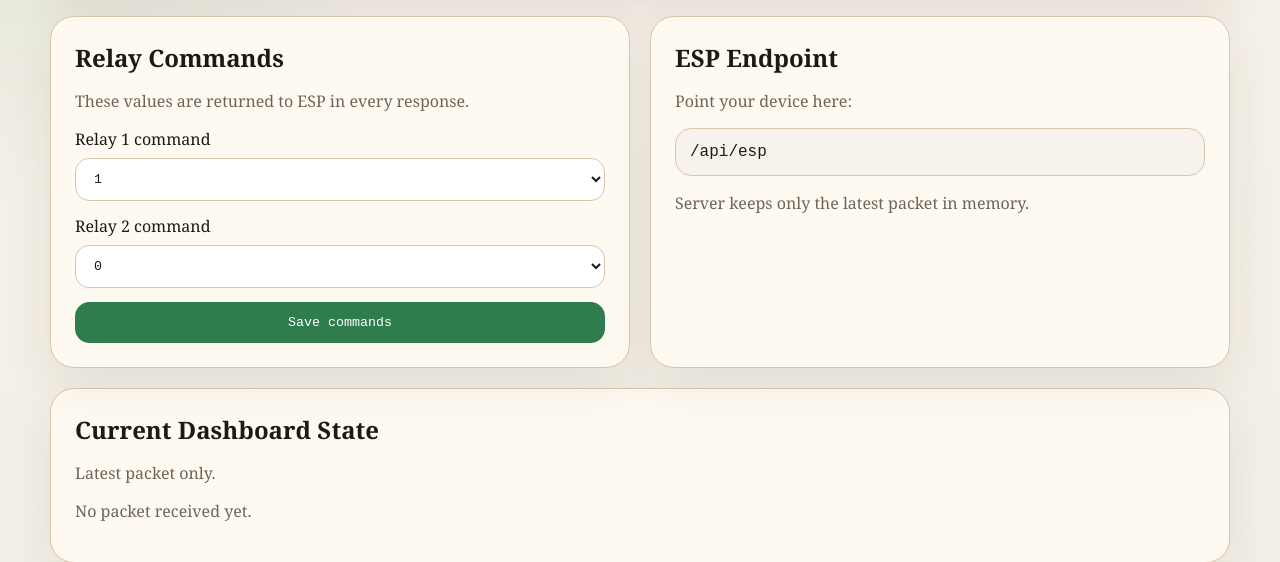
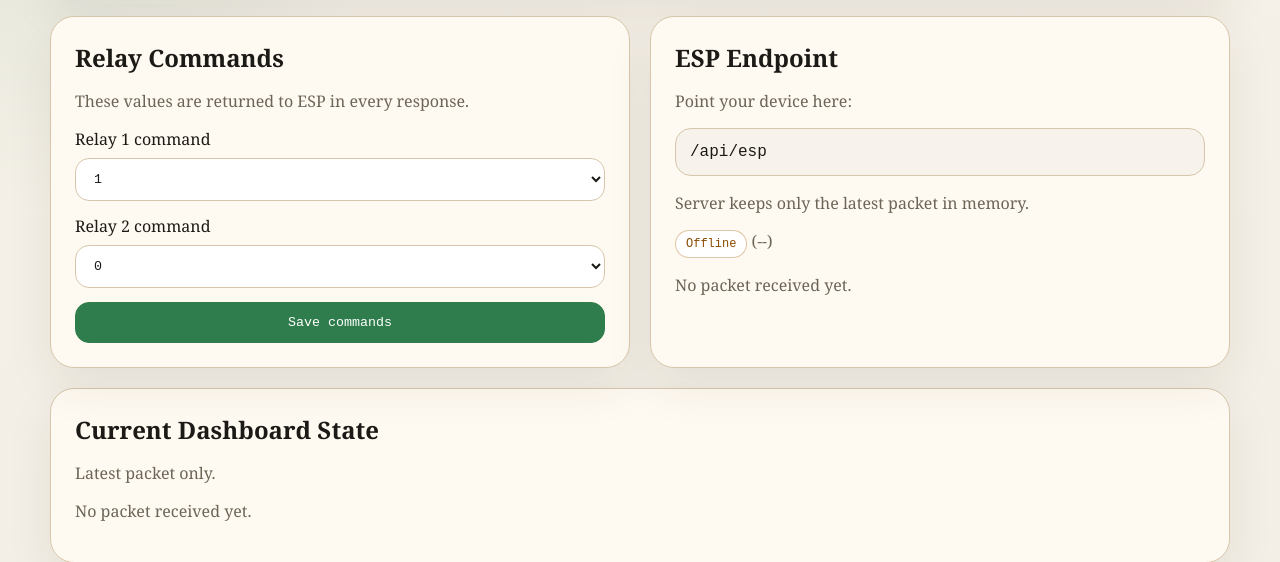
Before and after one commit to Dyman17/QUNAR_SENSORS, a FastAPI app: page / in a window 1280 px wide. Shown: the part 216-778 px from the top of the page. Run offline with FastAPI, Linux system fonts and the light colour scheme.

Commit message:
Auto-refresh dashboard

```diff
--- /dev/null
+++ b/static/app.js
@@ -0,0 +1,88 @@
+(() => {
+  const POLL_MS = 2000;
+
+  const byId = (id) => document.getElementById(id);
+  const setText = (id, value) => {
+    const el = byId(id);
+    if (!el) return;
+    el.textContent = value;
+  };
+
+  const fmt = (v) => {
+    if (v === null || v === undefined || v === "") return "--";
+    return String(v);
+  };
+
+  const fmtAgo = (seconds) => {
+    if (seconds === null || seconds === undefined) return "--";
+    if (seconds < 60) return `${seconds}s ago`;
+    if (seconds < 3600) return `${Math.floor(seconds / 60)}m ago`;
+    return `${Math.floor(seconds / 3600)}h ago`;
+  };
+
+  const setStatus = (online, seconds) => {
+    const badge = byId("status-badge");
+    if (!badge) return;
+    badge.textContent = online ? "Online" : "Offline";
+    badge.classList.toggle("ok", Boolean(online));
+    badge.classList.toggle("warn", !online);
+    setText("status-ago", `(${fmtAgo(seconds)})`);
+  };
+
+  async function poll() {
+    try {
+      const res = await fetch("/api/current", { cache: "no-store" });
+      if (!res.ok) throw new Error(`HTTP ${res.status}`);
+      const data = await res.json();
+
+      const receivedAt = data.last_received_at || null;
+      const packet = data.packet || null;
+      const normalized = data.normalized_fields || null;
+
+      if (!packet) {
+        setText("has-packet", "No packet received yet.");
+        setStatus(false, null);
+        return;
+      }
+
+      setText("has-packet", "Receiving packets.");
+      setText("received-at", fmt(receivedAt));
+
+      const now = Date.now();
+      const last = receivedAt ? Date.parse(receivedAt) : NaN;
+      const seconds = Number.isFinite(last) ? Math.max(0, Math.floor((now - last) / 1000)) : null;
+      const online = seconds !== null && seconds <= 30;
+      setStatus(online, seconds);
+
+      setText("v-device-id", fmt(packet.device_id));
+      setText("v-token", fmt(packet.device_token));
+
+      setText("v-t1", fmt(packet.temperature1));
+      setText("v-h1", fmt(packet.humidity1));
+      setText("v-t2", fmt(packet.temperature2));
+      setText("v-h2", fmt(packet.humidity2));
+      setText("v-soil", fmt(packet.soil));
+      setText("v-light1", fmt(packet.light1));
+      setText("v-light2", fmt(packet.light2));
+      setText("v-r1", fmt(packet.relay1_state));
+      setText("v-r2", fmt(packet.relay2_state));
+      setText("v-rssi", fmt(packet.wifi_rssi));
+      setText("v-heap", fmt(packet.free_heap));
+      setText("v-uptime", fmt(packet.uptime_sec));
+      setText("v-fw", fmt(packet.firmware_version));
+
+      if (normalized) {
+        const pre = byId("normalized-json");
+        if (pre) pre.textContent = JSON.stringify(normalized, null, 2);
+      }
+    } catch (e) {
+      setText("has-packet", "Polling error. Check service logs.");
+      setStatus(false, null);
+    }
+  }
+
+  window.addEventListener("load", () => {
+    poll();
+    setInterval(poll, POLL_MS);
+  });
+})();
--- a/static/styles.css
+++ b/static/styles.css
@@ -172,6 +172,28 @@ summary {
   margin-bottom: 8px;
 }
 
+.badge {
+  display: inline-flex;
+  align-items: center;
+  gap: 8px;
+  padding: 6px 10px;
+  border-radius: 999px;
+  border: 1px solid var(--line);
+  background: #fff;
+  font-family: "Courier New", monospace;
+  font-size: 12px;
+}
+
+.badge.ok {
+  border-color: rgba(47, 125, 76, 0.35);
+  color: var(--accent-dark);
+}
+
+.badge.warn {
+  border-color: rgba(167, 92, 0, 0.35);
+  color: #8b4a00;
+}
+
 @media (max-width: 920px) {
   .grid,
   .packet-grid {
--- a/templates/index.html
+++ b/templates/index.html
@@ -5,6 +5,7 @@
     <meta name="viewport" content="width=device-width, initial-scale=1.0" />
     <title>ESP Packet Receiver</title>
     <link rel="stylesheet" href="/static/styles.css" />
+    <script defer src="/static/app.js"></script>
   </head>
   <body>
     <main class="page">
@@ -47,6 +48,11 @@
           <p class="muted">Point your device here:</p>
           <pre>{{ api_url }}</pre>
           <p class="muted">Server keeps only the latest packet in memory.</p>
+          <div class="badge-row">
+            <span id="status-badge" class="badge warn">Offline</span>
+            <span id="status-ago" class="muted">(--) </span>
+          </div>
+          <p id="has-packet" class="muted">No packet received yet.</p>
         </article>
       </section>
 
@@ -62,31 +68,31 @@
         <div class="packet">
           <div class="packet-head">
             <div>
-              <strong>Device {{ last_packet.device_id }}</strong>
+              <strong>Device <span id="v-device-id">{{ last_packet.device_id }}</span></strong>
             </div>
-            <div class="muted">{{ last_received_at }}</div>
+            <div class="muted" id="received-at">{{ last_received_at }}</div>
           </div>
 
           <div class="packet-grid">
-            <div><span class="label">Token</span><span>{{ last_packet.device_token }}</span></div>
-            <div><span class="label">T1</span><span>{{ last_packet.temperature1 or "--" }}</span></div>
-            <div><span class="label">H1</span><span>{{ last_packet.humidity1 or "--" }}</span></div>
-            <div><span class="label">T2</span><span>{{ last_packet.temperature2 or "--" }}</span></div>
-            <div><span class="label">H2</span><span>{{ last_packet.humidity2 or "--" }}</span></div>
-            <div><span class="label">Soil</span><span>{{ last_packet.soil or "--" }}</span></div>
-            <div><span class="label">Light 1</span><span>{{ last_packet.light1 or "--" }}</span></div>
-            <div><span class="label">Light 2</span><span>{{ last_packet.light2 or "--" }}</span></div>
-            <div><span class="label">Relay 1 state</span><span>{{ last_packet.relay1_state or "--" }}</span></div>
-            <div><span class="label">Relay 2 state</span><span>{{ last_packet.relay2_state or "--" }}</span></div>
-            <div><span class="label">RSSI</span><span>{{ last_packet.wifi_rssi or "--" }}</span></div>
-            <div><span class="label">Heap</span><span>{{ last_packet.free_heap or "--" }}</span></div>
-            <div><span class="label">Uptime</span><span>{{ last_packet.uptime_sec or "--" }}</span></div>
-            <div><span class="label">Firmware</span><span>{{ last_packet.firmware_version or "--" }}</span></div>
+            <div><span class="label">Token</span><span id="v-token">{{ last_packet.device_token }}</span></div>
+            <div><span class="label">T1</span><span id="v-t1">{{ last_packet.temperature1 or "--" }}</span></div>
+            <div><span class="label">H1</span><span id="v-h1">{{ last_packet.humidity1 or "--" }}</span></div>
+            <div><span class="label">T2</span><span id="v-t2">{{ last_packet.temperature2 or "--" }}</span></div>
+            <div><span class="label">H2</span><span id="v-h2">{{ last_packet.humidity2 or "--" }}</span></div>
+            <div><span class="label">Soil</span><span id="v-soil">{{ last_packet.soil or "--" }}</span></div>
+            <div><span class="label">Light 1</span><span id="v-light1">{{ last_packet.light1 or "--" }}</span></div>
+            <div><span class="label">Light 2</span><span id="v-light2">{{ last_packet.light2 or "--" }}</span></div>
+            <div><span class="label">Relay 1 state</span><span id="v-r1">{{ last_packet.relay1_state or "--" }}</span></div>
+            <div><span class="label">Relay 2 state</span><span id="v-r2">{{ last_packet.relay2_state or "--" }}</span></div>
+            <div><span class="label">RSSI</span><span id="v-rssi">{{ last_packet.wifi_rssi or "--" }}</span></div>
+            <div><span class="label">Heap</span><span id="v-heap">{{ last_packet.free_heap or "--" }}</span></div>
+            <div><span class="label">Uptime</span><span id="v-uptime">{{ last_packet.uptime_sec or "--" }}</span></div>
+            <div><span class="label">Firmware</span><span id="v-fw">{{ last_packet.firmware_version or "--" }}</span></div>
           </div>
 
           <details>
             <summary>Normalized JSON</summary>
-            <pre>{{ last_normalized }}</pre>
+            <pre id="normalized-json">{{ last_normalized }}</pre>
           </details>
         </div>
         {% else %}
```
